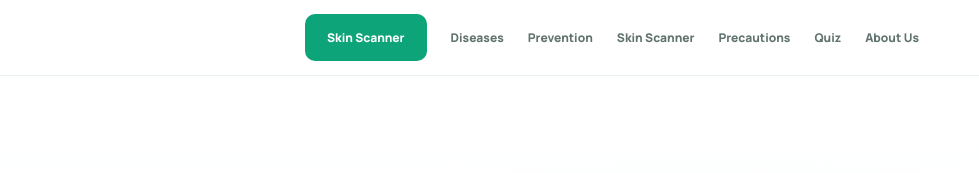
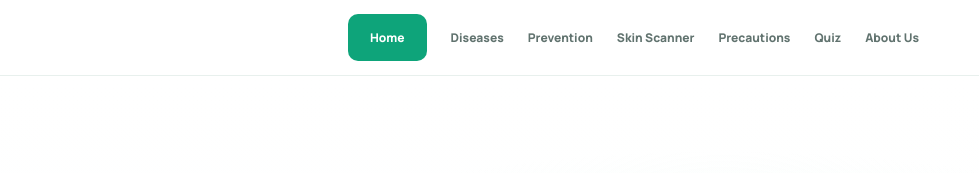
Before and after one commit to Tejaswini-20063008/DiseasesHealthCare, a plain HTML site: page index.html in a window 1280 px wide. Shown: the top 173 px of the page, 301-1280 px from the left. Drawn offline with Linux system fonts and the light colour scheme.

Commit message:
Update index.html

```diff
--- a/index.html
+++ b/index.html
@@ -17,7 +17,7 @@
       <a class="brand" href="#home" aria-label="HygieneCare home"><span class="brand-mark">✚</span><span>Hygiene<span class="brand-green">Care</span></span></a>
       <button class="menu-toggle" id="menuToggle" aria-label="Open navigation" aria-expanded="false">☰</button>
       <nav class="main-nav" id="mainNav">
-        <a class="cta" href="scanner.html" style="display:inline-block;background:#0ea47a;color:#fff;padding:14px 22px;border-radius:10px;">Skin Scanner</a>
+        <a class="cta" href="scanner.html" style="display:inline-block;background:#0ea47a;color:#fff;padding:14px 22px;border-radius:10px;">Home</a>
         <a href="#diseases">Diseases</a>
         <a href="#prevention">Prevention</a>
         <a href="#scanner">Skin Scanner</a>
```
